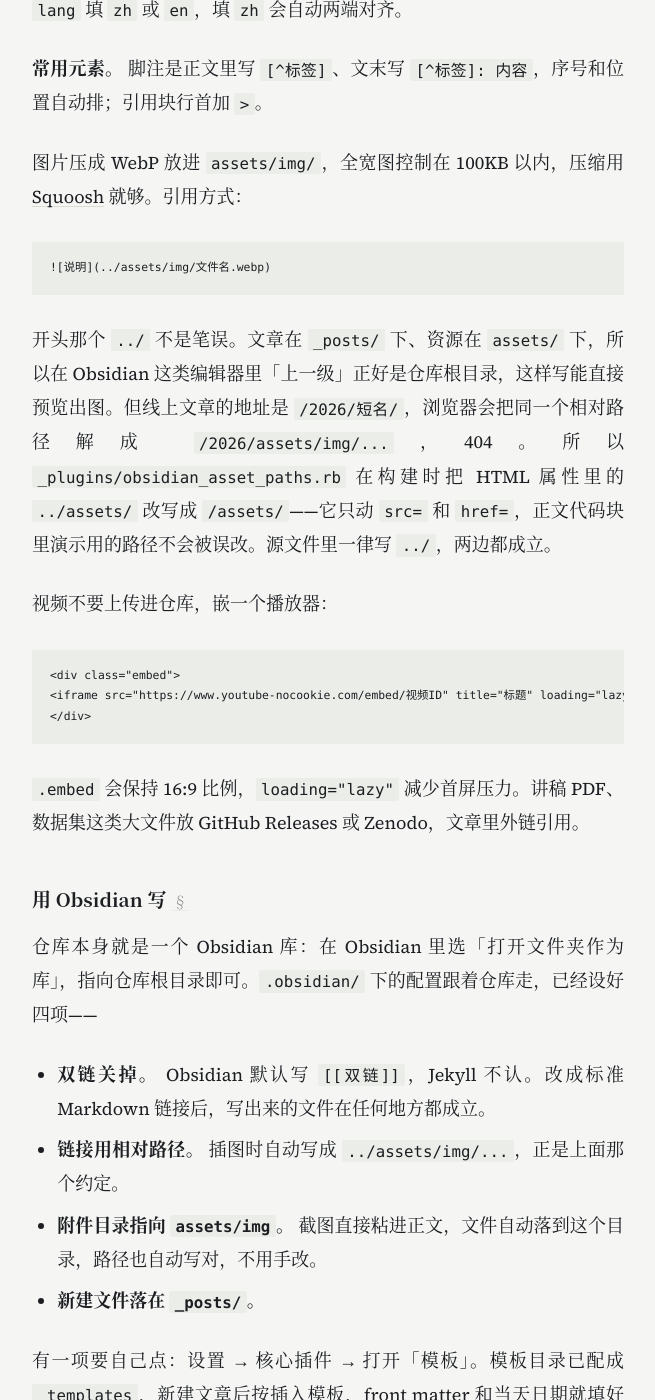
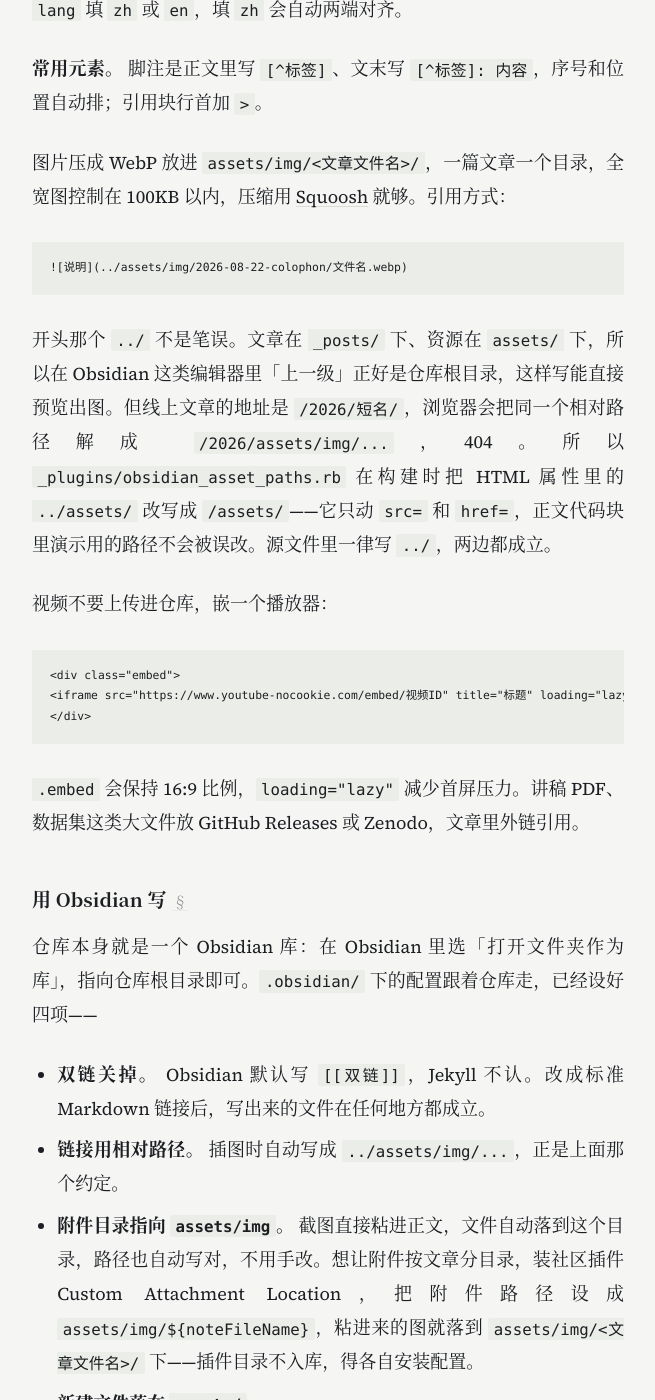
Before and after one commit to thetaaaaa/thetaaaaa.github.io, a Jekyll site: the page built from _posts/2026-08-22-colophon.md, in a window 1280 px wide and 1400 px high, scrolled down 2603 px. Shown: the whole window, without its empty margins (312-967 px from the left). Built offline with Jekyll 4.4.1, drawn with Linux system fonts in a browser that asks for light colours.

Commit message:
update attachments management.

````diff
--- a/_config.yml
+++ b/_config.yml
@@ -4,7 +4,7 @@
 
 title: "Litao"                       # 站点名 / 你的名字
 title_en: "Litao"                    # 拉丁文写法，显示在名字下方
-tagline: "在美国的生活观察，以及数据集和程序该怎么做——多半拿 CBDB 当例子。"
+tagline: "在美国的生活观察，个人研究和数据管理经验分享。"
 tagline_en: "Notes from a year in the US, and on how research datasets actually get built."
 
 email: "litao@litaolin.com"    # 页脚的联系邮箱
--- a/_posts/2026-08-22-colophon.md
+++ b/_posts/2026-08-22-colophon.md
@@ -68,10 +68,10 @@
 
 **常用元素。** 脚注是正文里写 `[^标签]`、文末写 `[^标签]: 内容`，序号和位置自动排；引用块行首加 `>`。
 
-图片压成 WebP 放进 `assets/img/`，全宽图控制在 100KB 以内，压缩用 [Squoosh](https://squoosh.app) 就够。引用方式：
+图片压成 WebP 放进 `assets/img/<文章文件名>/`，一篇文章一个目录，全宽图控制在 100KB 以内，压缩用 [Squoosh](https://squoosh.app) 就够。引用方式：
 
 ```markdown
-![说明](../assets/img/文件名.webp)
+![说明](../assets/img/2026-08-22-colophon/文件名.webp)
 ```
 
 开头那个 `../` 不是笔误。文章在 `_posts/` 下、资源在 `assets/` 下，所以在 Obsidian 这类编辑器里「上一级」正好是仓库根目录，这样写能直接预览出图。但线上文章的地址是 `/2026/短名/`，浏览器会把同一个相对路径解成 `/2026/assets/img/...`，404。所以 `_plugins/obsidian_asset_paths.rb` 在构建时把 HTML 属性里的 `../assets/` 改写成 `/assets/`——它只动 `src=` 和 `href=`，正文代码块里演示用的路径不会被误改。源文件里一律写 `../`，两边都成立。
@@ -92,7 +92,7 @@
 
 - **双链关掉。** Obsidian 默认写 `[[双链]]`，Jekyll 不认。改成标准 Markdown 链接后，写出来的文件在任何地方都成立。
 - **链接用相对路径。** 插图时自动写成 `../assets/img/...`，正是上面那个约定。
-- **附件目录指向 `assets/img`。** 截图直接粘进正文，文件自动落到这个目录，路径也自动写对，不用手改。
+- **附件目录指向 `assets/img`。** 截图直接粘进正文，文件自动落到这个目录，路径也自动写对，不用手改。想让附件按文章分目录，装社区插件 Custom Attachment Location，把附件路径设成 `assets/img/${noteFileName}`，粘进来的图就落到 `assets/img/<文章文件名>/` 下——插件目录不入库，得各自安装配置。
 - **新建文件落在 `_posts/`。**
 
 有一项要自己点：设置 → 核心插件 → 打开「模板」。模板目录已配成 `_templates`，新建文章后按插入模板，front matter 和当天日期就填好了。
````
Also changed, not shown: _posts/2026-08-26-why-this-site.md (+2 -2 lines), _posts/2026-09-11-overwatch-grand-central.md (+4 -9 lines), _posts/2026-09-15-harvard-free-sim-card-guide.md (+2 -2 lines), assets/img/2026-09-15-harvard-free-sim-card-guide/Camera_XHS_17894902820651040g00831o89ua8f526g5o4.jpg (renamed from assets/img/Camera_XHS_17894902820651040g00831o89ua8f526g5o4.jpg), assets/img/2026-09-15-harvard-free-sim-card-guide/Camera_XHS_17894903160371040g00831o89ua8f52305o4.jpg (renamed from assets/img/Camera_XHS_17894903160371040g00831o89ua8f52305o4.jpg), assets/img/harvard-hio-sim-card-pickup.jpg (deleted), assets/img/harvard-us-mobile-student-discount.jpg (deleted).
